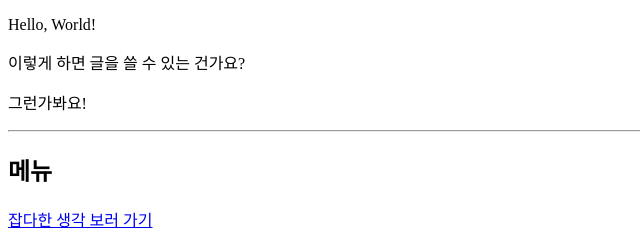
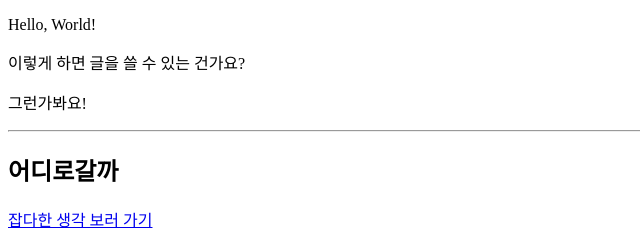
Before and after one commit to daehun-doldolo/daehun-doldolo.github.io, a plain HTML site: page index.html in a window 1280 px wide. Shown: the top 242 px of the page, without its empty margins (0-640 px from the left). Drawn offline with Linux system fonts and the light colour scheme.

Commit message:
index.html

```diff
--- a/index.html
+++ b/index.html
@@ -10,7 +10,7 @@
   <p>Hello, World!</p>
 <p>이렇게 하면 글을 쓸 수 있는 건가요?<p>
 	<p>그런가봐요!<p>
-<hr> <h2>메뉴</h2>
+<hr> <h2>어디로갈까</h2>
     <p>
         <a href="diary.html">잡다한 생각 보러 가기</a>
     </p>
```
